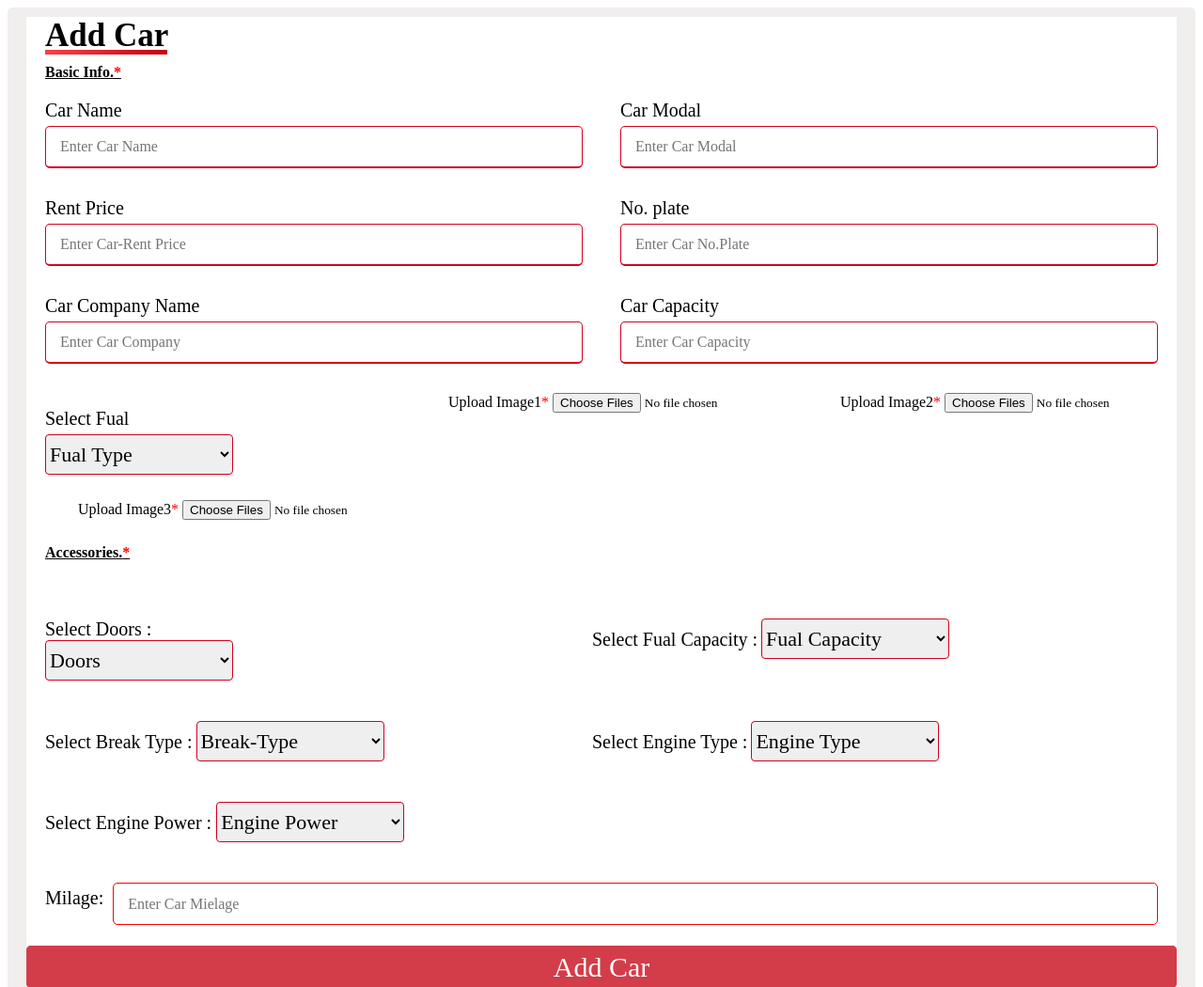
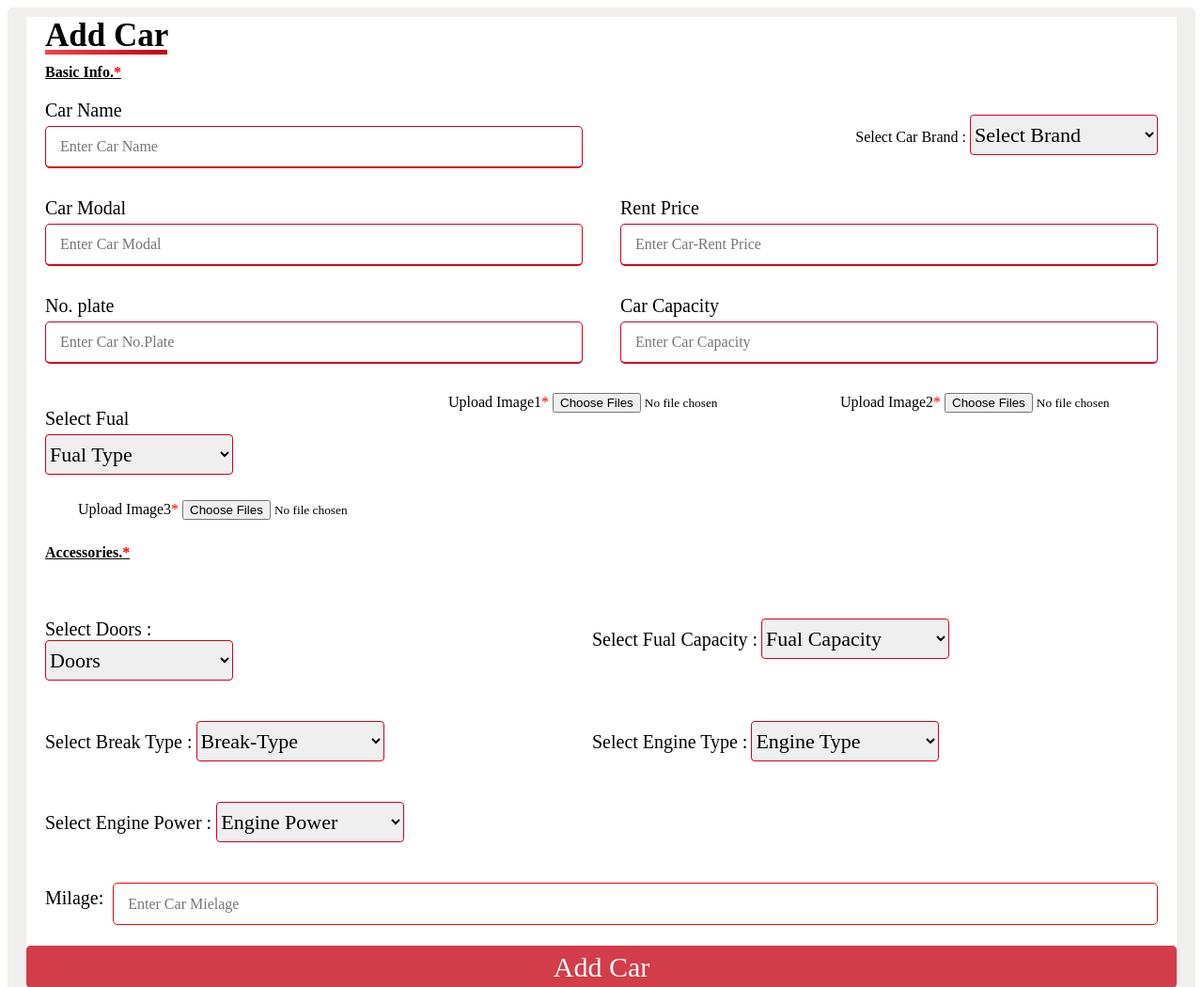
Before and after one commit to rahul2832005/car-rental-service, a PHP site: page /add_car.php in a window 1280 px wide. Shown: the top 1050 px of the page at 94% size. Run offline with PHP 8.4, Linux system fonts and the light colour scheme; data comes from the database, SQL or seed files in the repository; some web fonts are replaced.

Commit message:
add dashboard  data
add_car in add brand dynamic,
dashboard in main page design and set all digits and link to easy process.

```diff
--- a/admin/add_car.php
+++ b/admin/add_car.php
@@ -12,7 +12,7 @@ if(isset($_POST['submit']))
     $modal=$_POST['modal'];
     $rent_price=$_POST['rent_price'];
     $no_plate=$_POST['num_plate'];
-    $company_name=$_POST['company_name'];
+    $brand=$_POST['brand'];
     $seat=$_POST['capacity'];
     $fual=$_POST['fual'];
     $door=$_POST['door'];
@@ -53,7 +53,7 @@ if(isset($_POST['submit']))
             $count++;
         }
 
-        if($company_name==""){
+        if($brand==""){
                 $cname="Enter Car Company Name";
                 $count++;
 
@@ -149,8 +149,8 @@ if(isset($_POST['submit']))
         $imagePaths = implode(",", $allimages);
         $imagePathsWithoutimg = str_replace("img/", "", $imagePaths);
 
-        $insert = "insert into car_list (name,modal,price,no_plate,company_name,image,seat,fual,door,en_power,en_type,break_type,fual_capacity,mileage)
-    values ('$car_name',$modal,$rent_price,'$no_plate','$company_name','$imagePathsWithoutimg',$seat,'$fual',$door,'$power','$engine','$break',$f_tank,$mile)";
+        $insert = "insert into car_list (name,modal,price,no_plate,brand,image,seat,fual,door,en_power,en_type,break_type,fual_capacity,mileage)
+    values ('$car_name',$modal,$rent_price,'$no_plate','$brand','$imagePathsWithoutimg',$seat,'$fual',$door,'$power','$engine','$break',$f_tank,$mile)";
         $run = mysqli_query($conn, $insert);
 
         if ($run) {
@@ -213,6 +213,23 @@ if(isset($_POST['submit']))
                     <input type="text" name="car_name" id="" placeholder="Enter Car Name" value="<?php echo $car_name; ?>">
                     <p style="color: red;"><?php echo $cn; ?></p>
                 </div>
+
+                <div class="select-box">
+                <p style="color: red;"><?php echo $cname; ?></p>
+                <span class="details">Select Car Brand :</span>
+                    <select name="brand" id="fual">
+                    <option value="">Select   Brand</option>
+                        <?php
+                            $selectbrand="select * from brands";
+                            $exselect=mysqli_query($conn,$selectbrand);
+
+                            while($row=mysqli_fetch_assoc($exselect))
+                            {?>
+                                <option value="<?php echo $row['bname']; ?>"><?php echo $row['bname']; ?></option>
+                           <?php }
+                        ?>
+                    </select>
+                            </div>
                 <div class="input-box">
                     <span class="details">Car Modal</span>
                     <input type="number" name="modal" id="" placeholder="Enter Car Modal" value="<?php echo $modal; ?>">
@@ -228,12 +245,7 @@ if(isset($_POST['submit']))
                     <input type="text" name="num_plate" id="" placeholder="Enter Car No.Plate" value="<?php echo $no_plate ;?>">
                     <p style="color: red;"><?php echo $np; ?></p>
                 </div>
-                <div class="input-box">
-                    <span class="details">Car Company Name</span>
-                    <input type="text" name="company_name" id="" placeholder="Enter Car Company" value="<?php echo $company_name; ?>">
-                    <p style="color: red;"><?php echo $cname; ?></p>
 
-                </div>
 
                 <div class="input-box">
                     <span class="details">Car Capacity</span>
--- a/admin/css/add_car_style.css
+++ b/admin/css/add_car_style.css
@@ -104,7 +104,7 @@ border-color:#d1001f;
 }
 
 
-#door,#fual,#fual-tank,#break,#engine,#engine-power{
+#door,#fual,#fual-tank,#break,#engine,#engine-power,#brand{
     margin-bottom: 27px;
     text-align: left;
     font-size: 22px;
--- a/user/car_detail.php
+++ b/user/car_detail.php
@@ -277,7 +277,7 @@ if (isset($_POST['Book'])) {
                             </div>
                             <!-- <button class="booking-button" name="Book">Booking</button> -->
                             <?php if ($row['status'] == 0 || $row['status'] == "") { ?>
-                                <button type="submit"  class="booking-button">Rent Now</button>
+                                <button type="submit"  class="booking-button" name="Book">Rent Now</button>
                             <?php  } else { ?>
                                 <button type="submit"  class="booked-button">Booked</button>
                             <?php  } ?>
```
Also changed, not shown: admin/main.php (+37 -8 lines), admin/img/a.jpeg (added), admin/img/c.jpeg (added), user/streeing.jpeg (added).
